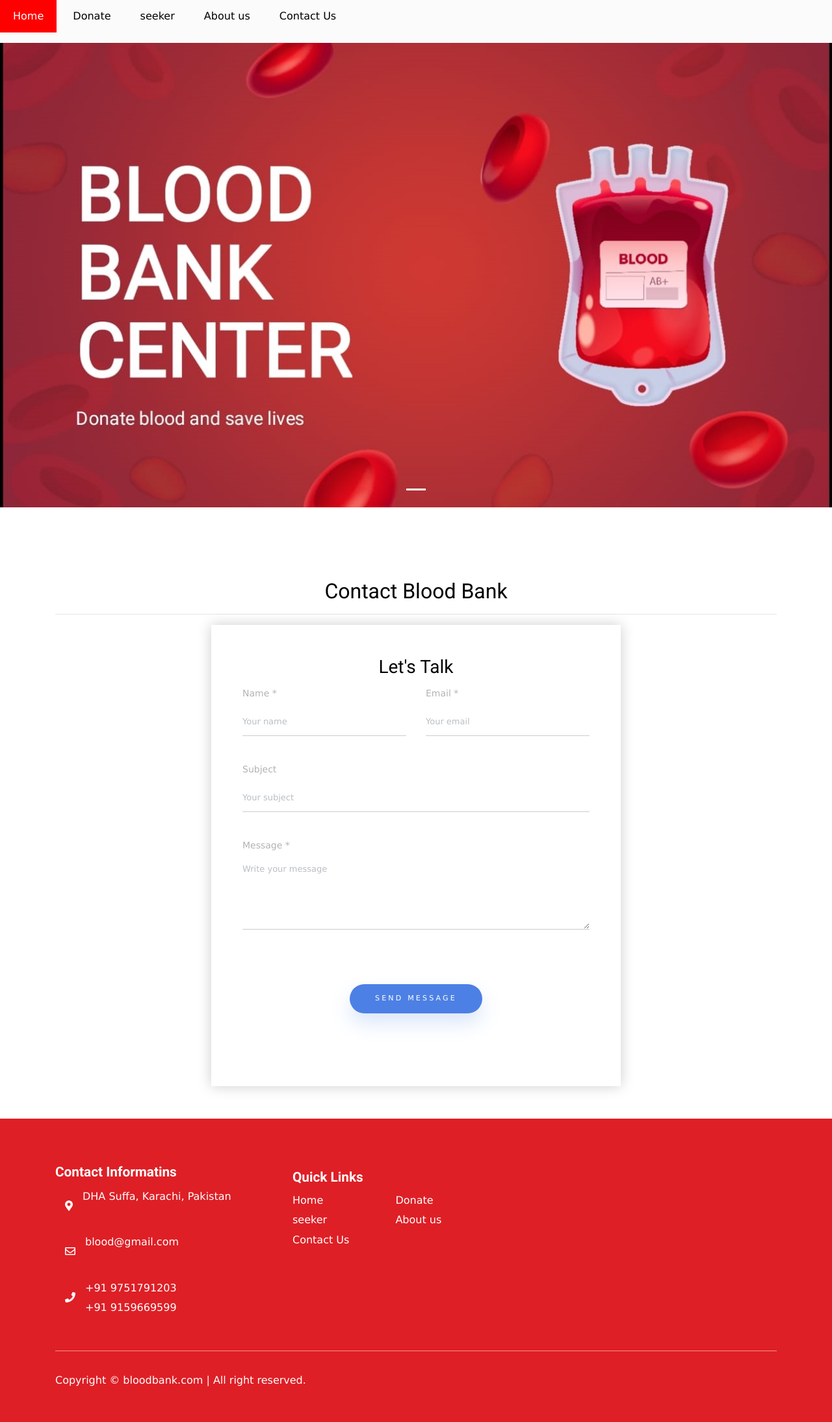
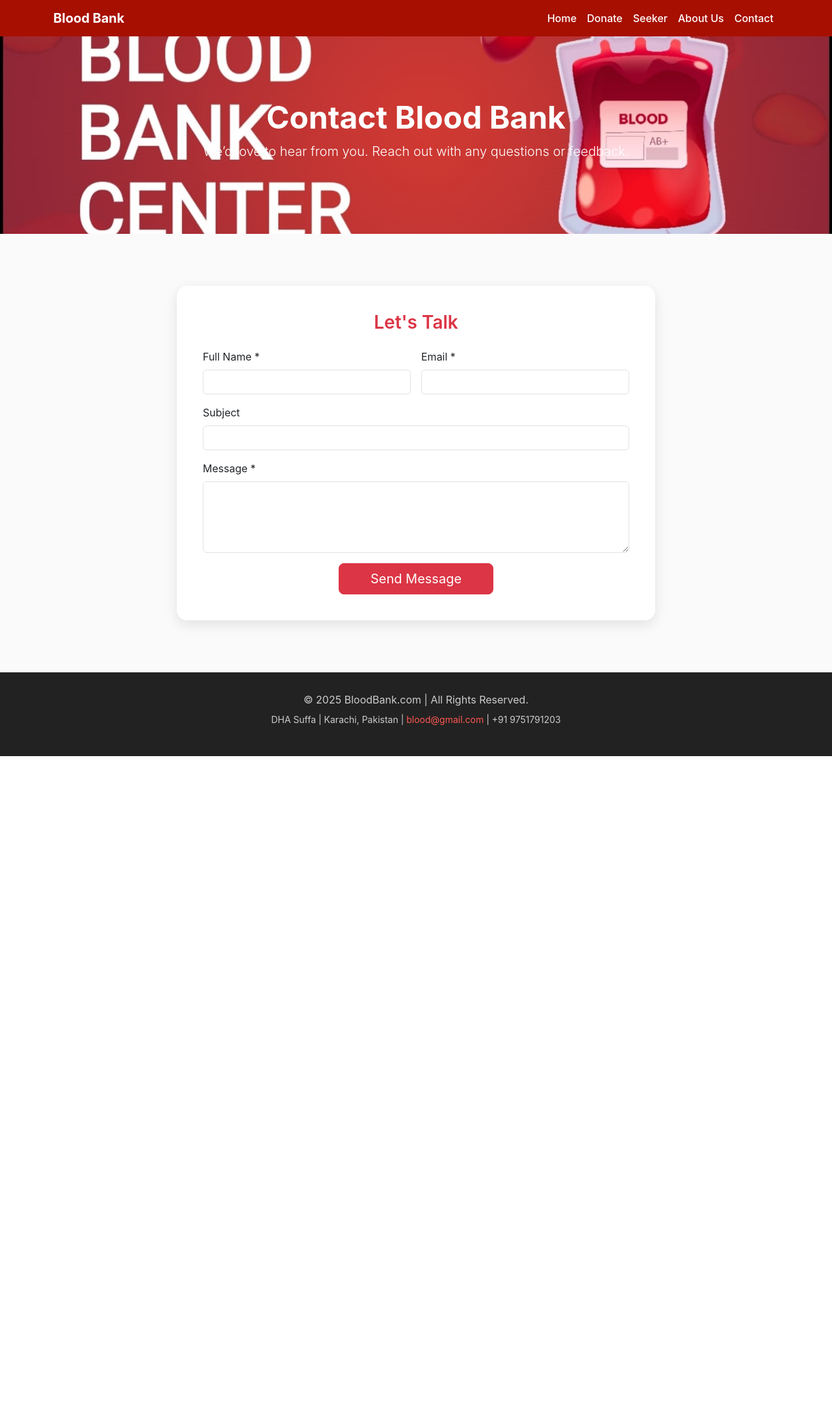
Before and after one commit to ZohaiAli/Blood-Bank, a PHP site: page /contactus.php in a window 1280 px wide. Shown: the whole page at 65% size. After the commit the page ends 1164 px from the top, so only its background shows below. Run offline with PHP 8.4, Linux system fonts and the light colour scheme; a stand-in replaces the project's code that opens the database connection; style sheets or scripts are compiled from the project's sources.

Commit message:
Update contactus.php

```diff
--- a/contactus.php
+++ b/contactus.php
@@ -1,319 +1,156 @@
 <?php
 session_start();
 include "admin/config.php";
-if(isset($_POST['message']))
-{
 
-$name = $_POST['name'];
+$success = false;
 
-$email = $_POST['email'];
+if (isset($_POST['message'])) {
+    $name = mysqli_real_escape_string($con, $_POST['name']);
+    $email = mysqli_real_escape_string($con, $_POST['email']);
+    $subject = mysqli_real_escape_string($con, $_POST['subject']);
+    $message = mysqli_real_escape_string($con, $_POST['message']);
 
-$subject = $_POST['subject'];
-
-$message = $_POST['message'];
-$sql = "INSERT INTO `tbl_contact`(`c_id`, `c_name`, `c_email`, `c_message`, `subject`) VALUES ('','$name','$email','$message','$subject')";
-
-// insert in database
+    $sql = "INSERT INTO tbl_contact (c_name, c_email, c_message, subject)
+            VALUES ('$name','$email','$message','$subject')";
     $rs = mysqli_query($con, $sql);
-}?>
-<!Doctype html>
+    if ($rs) {
+        $success = true;
+    }
+}
+?>
+<!DOCTYPE html>
 <html lang="en">
-
 <head>
-    <meta charset="utf-8">
-    <meta name="viewport" content="width=device-width, initial-scale=1, shrink-to-fit=no">
-    <title>Blood Bank</title>
+  <meta charset="UTF-8" />
+  <meta name="viewport" content="width=device-width, initial-scale=1.0" />
+  <title>Contact Us | Blood Bank</title>
+  <link href="https://cdn.jsdelivr.net/npm/bootstrap@5.3.3/dist/css/bootstrap.min.css" rel="stylesheet" />
   <link rel="shortcut icon" href="assets/images/logo2.jpg" type="image/x-icon">
-    <link href="https://fonts.googleapis.com/css?family=Merriweather&display=swap" rel="stylesheet">
-    <link rel="shortcut icon" href="assets/images/fav.jpg">
-    <link rel="stylesheet" href="assets/css/bootstrap.min.css">
-    <link rel="stylesheet" href="assets/css/fontawsom-all.min.css">
-    <link rel="stylesheet" href="assets/plugins/grid-gallery/css/grid-gallery.min.css">
-    <link rel="stylesheet" type="text/css" href="assets/css/style.css" />
-	<link href="https://fonts.googleapis.com/css?family=Roboto:400,700,900&display=swap" rel="stylesheet">
-
-    <link rel="stylesheet" href="fonts/icomoon/style.css">
-
-
-    <!-- Bootstrap CSS -->
-    <link rel="stylesheet" href="css/bootstrap.min.css">
-
-    <!-- Style -->
-    <link rel="stylesheet" href="css/style.css">
 
   <style>
-
-.loader_bg{
-    position: fixed;
-    z-index: 999999;
+    body {
+      font-family: 'Inter', sans-serif;
+      background: #fafafa;
+    }
+    nav.navbar {
+      background: #a70f00;
+    }
+    nav a.nav-link {
+      color: #fff !important;
+      font-weight: 500;
+    }
+    nav a.nav-link:hover {
+      color: #ffd5d0 !important;
+    }
+    .contact-section {
+      padding: 80px 0;
+    }
+    .contact-card {
       background: #fff;
-    width: 100%;
-    height: 100%;
+      border-radius: 16px;
+      box-shadow: 0 6px 20px rgba(0,0,0,0.1);
+      padding: 40px;
     }
-.loader{
-    border: 0 soild transparent;
-    border-radius: 50%;
-    width: 150px;
-    height: 150px;
-    position: absolute;
-    top: calc(50vh - 75px);
-    left: calc(50vw - 75px);
+    footer {
+      background: #222;
+      color: #ccc;
+      padding: 30px 0;
+      text-align: center;
     }
-.loader:before, .loader:after{
-    content: '';
-    border: 1em solid #A70F00;
-    border-radius: 50%;
-    width: inherit;
-    height: inherit;
-    position: absolute;
-    top: 0;
-    left: 0;
-    animation: loader 2s linear infinite;
-    opacity: 0;
+    footer a {
+      color: #ff5851;
+      text-decoration: none;
     }
-.loader:before{
-    animation-delay: .5s;
-}
-@keyframes loader{
-    0%{
-        transform: scale(0);
-        opacity: 0;
-    }
-    50%{
-        opacity: 1;
-    }
-    100%{
-        transform: scale(1);
-        opacity: 0;
-    }
-}
-
-
-
-
-#abc{
-  width:100%;
-  height:40px;
-  background-size: cover;
-  position:relative;
-}
-
-nav{
-  width: 100%;
-  height: 100px;
-  line-height: 50px;
-}
-nav ul{
-  float: left;
-  margin-right: 10px;
-}
-nav ul li{
-  list-style-type: none;
-  display: inline-block;
-  transition: 0.7s all;
-}
-
-
-nav ul li a{
-  text-decoration: none;
-  color: black;
-  padding: 20px;
-
-}
-nav ul li:hover{
-  background-color:red;
-  color:white;
-}
-
-
-nav ul li a:hover{
-  color:white;
+    footer a:hover {
+      text-decoration: underline;
     }
   </style>
-
 </head>
 <body>
-      <div class="loader_bg">
-    <div class="loader"></div>
+
+<!-- Navbar -->
+<nav class="navbar navbar-expand-lg">
+  <div class="container">
+    <a class="navbar-brand text-white fw-bold" href="index.php">Blood Bank</a>
+    <button class="navbar-toggler text-white" type="button" data-bs-toggle="collapse" data-bs-target="#navbarNav">
+      <span class="navbar-toggler-icon"></span>
+    </button>
+    <div class="collapse navbar-collapse justify-content-end" id="navbarNav">
+      <ul class="navbar-nav">
+        <li class="nav-item"><a class="nav-link" href="index.php">Home</a></li>
+        <li class="nav-item"><a class="nav-link" href="donate.php">Donate</a></li>
+        <li class="nav-item"><a class="nav-link" href="#">Seeker</a></li>
+        <li class="nav-item"><a class="nav-link" href="aboutus.php">About Us</a></li>
+        <li class="nav-item"><a class="nav-link active" href="contactus.php">Contact</a></li>
+      </ul>
     </div>
-    <!-- ################# Banner Starts Here#######################--->
- <div id="abc">
-    <nav>
-        <ul>
-            <li><a href="index.php">Home</a></li>
-            <li><a href="donate.php">Donate</a></li>
-            <li><a href="#">seeker</a></li>
-            <li><a href="aboutus.php">About us</a></li>
-            <li><a href="contactus.php">Contact Us</a></li>
-        </ul>
+  </div>
 </nav>
 
+<!-- Hero Banner -->
+<section class="text-center text-white py-5" style="background:url('assets/images/banner2.0.jpeg') center/cover;">
+  <div class="container py-5">
+    <h1 class="fw-bold display-5">Contact Blood Bank</h1>
+    <p class="lead">We’d love to hear from you. Reach out with any questions or feedback.</p>
   </div>
- <div id="carouselExampleIndicators" class="carousel slide" data-ride="carousel">
-            <ol class="carousel-indicators">
-                <li data-target="#carouselExampleIndicators" data-slide-to="0" class="active">
+</section>
 
-            </ol>
+<!-- Contact Form -->
+<section class="contact-section">
+  <div class="container">
+    <div class="row justify-content-center">
+      <div class="col-lg-8">
 
+        <?php if ($success): ?>
+          <div class="alert alert-success alert-dismissible fade show" role="alert">
+            <strong>Thank you!</strong> Your message has been sent successfully.
+            <button type="button" class="btn-close" data-bs-dismiss="alert" aria-label="Close"></button>
+          </div>
+        <?php endif; ?>
 
-                    <img class="d-block w-100" src="assets/images/banner2.0.jpeg" alt="First slide">
-                    <div class="carousel-caption d-none d-md-block">
-
-
-
+        <div class="contact-card">
+          <h3 class="mb-4 fw-semibold text-center text-danger">Let's Talk</h3>
+          <form method="POST" action="">
+            <div class="row g-3">
+              <div class="col-md-6">
+                <label class="form-label">Full Name *</label>
+                <input type="text" name="name" class="form-control" required>
               </div>
-
-
-
-
+              <div class="col-md-6">
+                <label class="form-label">Email *</label>
+                <input type="email" name="email" class="form-control" required>
               </div>
-
-	         <!--*************** About Us Starts Here ***************-->
-   <section id="about" class="contianer-fluid about-us">
-       <div class="container">
-           <div class="row session-title">
-
+              <div class="col-md-12">
+                <label class="form-label">Subject</label>
+                <input type="text" name="subject" class="form-control">
               </div>
-            <div class="row">
-                <div class="col-md-12 text">
-                    <h2 style="color:black;text-align:center;">Contact Blood Bank</h2>
-					<hr>
-
-    <div class="container">
-      <div class="row align-items-stretch justify-content-center no-gutters">
-        <div class="col-md-7">
-          <div class="form h-100 contact-wrap p-5">
-            <h3 class="text-center">Let's Talk</h3>
-            <form class="mb-5" method="post" id="contactForm" name="contactForm">
-              <div class="row">
-                <div class="col-md-6 form-group mb-3">
-                  <label for="" class="col-form-label">Name *</label>
-                  <input type="text" class="form-control" name="name" id="name" placeholder="Your name">
+              <div class="col-md-12">
+                <label class="form-label">Message *</label>
+                <textarea name="message" class="form-control" rows="4" required></textarea>
               </div>
-                <div class="col-md-6 form-group mb-3">
-                  <label for="" class="col-form-label">Email *</label>
-                  <input type="email" class="form-control" name="email" id="email"  placeholder="Your email">
-                </div>
-              </div>
-
-              <div class="row">
-                <div class="col-md-12 form-group mb-3">
-                  <label for="budget" class="col-form-label">Subject</label>
-                  <input type="text" class="form-control" name="subject" id="subject" placeholder="Your subject">
-                </div>
-              </div>
-
-              <div class="row mb-5">
-                <div class="col-md-12 form-group mb-3">
-                  <label for="message" class="col-form-label">Message *</label>
-                  <textarea class="form-control" name="message" id="message" cols="30" rows="4"  placeholder="Write your message"></textarea>
-                </div>
-              </div>
-              <div class="row justify-content-center">
-                <div class="col-md-5 form-group text-center">
-                  <input type="submit" value="Send Message" class="btn btn-block btn-primary rounded-0 py-2 px-4">
-                  <span class="submitting"></span>
+              <div class="col-12 text-center mt-3">
+                <button type="submit" class="btn btn-danger btn-lg px-5">Send Message</button>
               </div>
             </div>
           </form>
-
-            <div id="form-message-warning mt-4"></div>
-            <div id="form-message-success">
-              Your message was sent, thank you!
         </div>
 
       </div>
     </div>
   </div>
-    </div>
+</section>
 
-  </div>
-		</div>
-
-            </div>
-
-   </section>
-	     <!--*************** Footer  Starts Here *************** -->
-     <footer id="contact" class="container-fluid">
+<!-- Footer -->
+<footer>
   <div class="container">
-
-            <div class="row content-ro">
-                <div class="col-lg-4 col-md-12 footer-contact">
-                    <h2 style="color:white;">Contact Informatins</h2>
-                    <div class="address-row">
-                        <div class="icon">
-                            <i class="fas fa-map-marker-alt"></i>
-                        </div>
-                        <div class="detail">
-                            <p>DHA Suffa, Karachi, Pakistan</p>
-                        </div>
-                    </div>
-                    <div class="address-row">
-                        <div class="icon">
-                            <i class="far fa-envelope"></i>
-                        </div>
-                        <div class="detail">
-                            <p>blood@gmail.com </p>
-                        </div>
-                    </div>
-                    <div class="address-row">
-                        <div class="icon">
-                            <i class="fas fa-phone"></i>
-                        </div>
-                        <div class="detail">
-                            <p>+91 9751791203 <br> +91 9159669599</p>
-                        </div>
-                    </div>
-                </div>
-                <div class="col-lg-4 col-md-12 footer-links">
-                   <div class="row no-margin mt-2">
-                    <h2 style="color:white;">Quick Links</h2>
-                    <ul >
-                        <li ><a href="index.php" style="color:white;">Home</a></li>
-            <li><a href="donate.php" style="color:white;">Donate</a></li>
-            <li><a href="#" style="color:white;">seeker</a></li>
-            <li><a href="aboutus.php" style="color:white;">About us</a></li>
-            <li><a href="contactus.php" style="color:white;">Contact Us</a></li>
-
-                    </ul>
-                    </div>
-
-
-                </div>
-
-            </div>
-            <div class="footer-copy">
-                <div class="row">
-                    <div class="col-lg-8 col-md-6">
-                        <p>Copyright © bloodbank.com</a> | All right reserved.</p>
-                    </div>
-
-                </div>
-            </div>
+    <p class="mb-2">© 2025 BloodBank.com | All Rights Reserved.</p>
+    <p class="small">
+      DHA Suffa | Karachi, Pakistan |
+      <a href="mailto:blood@gmail.com">blood@gmail.com</a> | +91 9751791203
+    </p>
   </div>
 </footer>
 
-
+<script src="https://cdn.jsdelivr.net/npm/bootstrap@5.3.3/dist/js/bootstrap.bundle.min.js"></script>
 </body>
- <script src="assets/js/jquery-3.2.1.min.js"></script>
-    <script src="assets/js/popper.min.js"></script>
-    <script src="assets/js/bootstrap.min.js"></script>
-    <script src="assets/plugins/grid-gallery/js/grid-gallery.min.js"></script>
-    <script src="assets/plugins/scroll-fixed/jquery-scrolltofixed-min.js"></script>
-    <script src="assets/js/script.js"></script>
-	<script src="https://cdnjs.cloudflare.com/ajax/libs/jquery/3.4.1/jquery.min.js"></script>
-  <script>
-    var win = navigator.platform.indexOf('Win') > -1;
-    if (win && document.querySelector('#sidenav-scrollbar')) {
-      var options = {
-        damping: '0.5'
-      }
-      Scrollbar.init(document.querySelector('#sidenav-scrollbar'), options);
-    }
-
-	  setTimeout(function(){
-            $('.loader_bg').fadeToggle();
-        }, 1500);
-  </script>
-
 </html>
```
Lines whose indentation alone changed are shown as unchanged.
